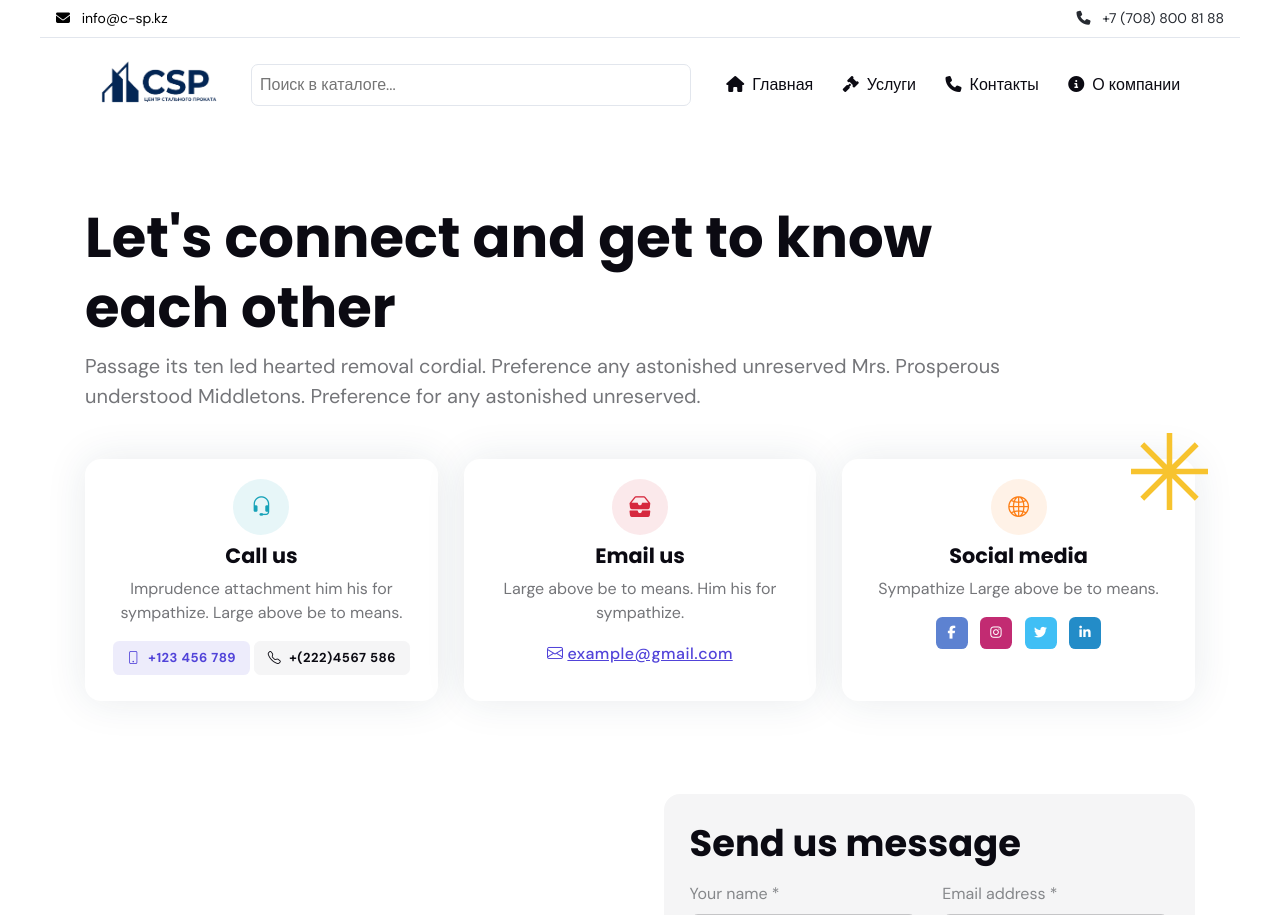
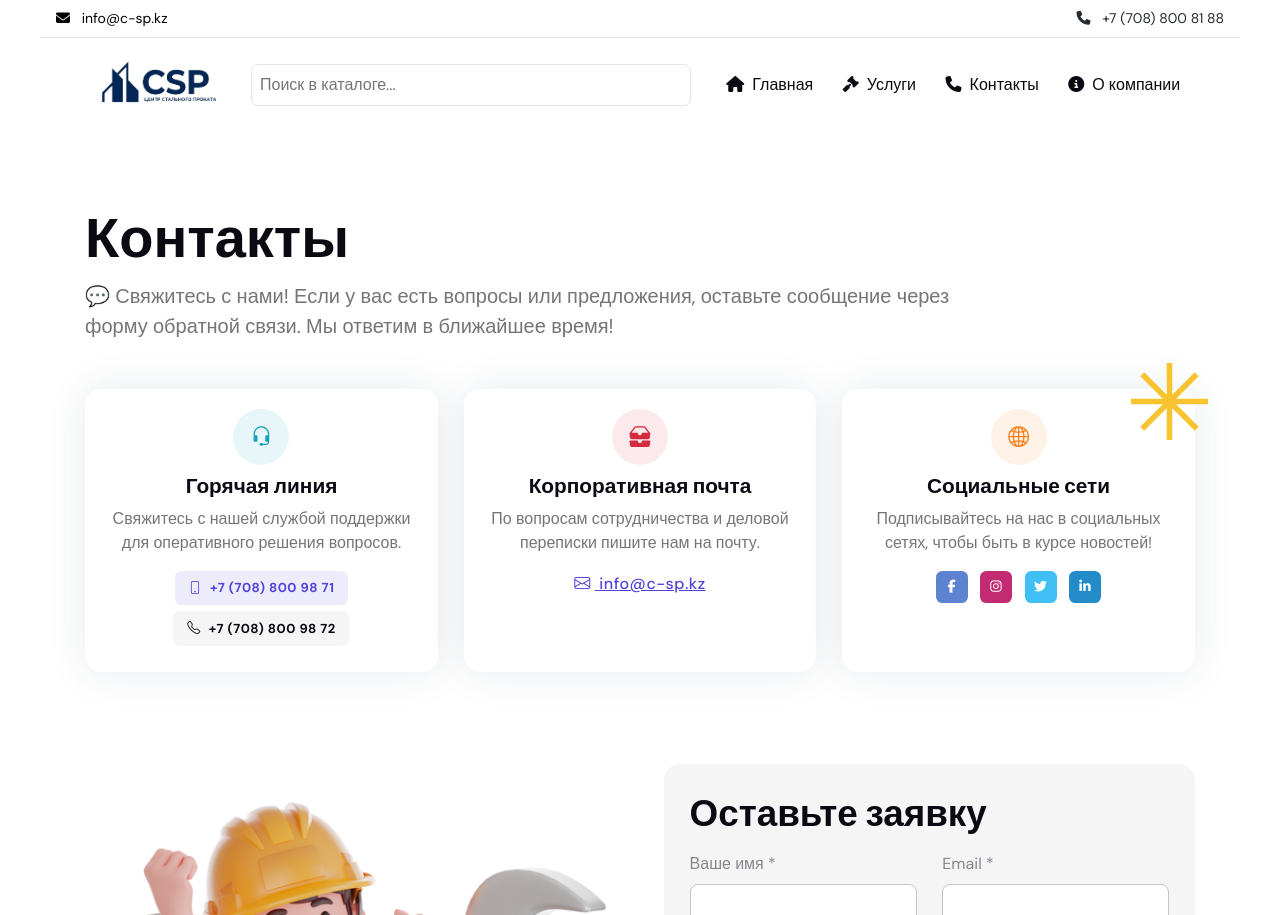
Before and after one commit to tab1k/c-sp.kz, a Django app: page /contacts/ in a window 1280 px wide. Shown: the top 915 px of the page. Run offline with Django 5.2, Linux system fonts and the light colour scheme; some libraries are stand-ins or nearby versions.

Commit message:
mini-changes

```diff
--- a/src/templates/404.html
+++ b/src/templates/404.html
@@ -1,5 +1,7 @@
 {% extends 'base.html' %}
 {% load static %}
+
+{% block title %} 404 {% endblock %}
 
 {% block header %}
 
--- a/src/templates/base.html
+++ b/src/templates/base.html
@@ -2,16 +2,17 @@
 <!DOCTYPE html>
 <html lang="en">
   <head>
-    <title>csp</title>
+    <title>{% block title %}  {% endblock %}</title>
 
     <!-- Meta Tags -->
     <meta charset="utf-8" />
     <meta name="viewport" content="width=device-width, initial-scale=1, shrink-to-fit=no" />
-    <meta name="author" content="Webestica.com" />
+    <meta name="author" content="c-sp.kz" />
     <meta name="description" content="ЦЕНТР СТАЛЬНОГО ПРОКАТА 'ЦСП' " />
 
     <!-- Favicon -->
-    <link rel="shortcut icon" href="images/favicon.ico" />
+    <link rel="shortcut icon" href="{% static 'images/logotip.png' %}" />
+    <link rel="apple-touch-icon" sizes="180x180" href="{% static 'images/apple-touch-icon.png' %}">
 
     <!-- Google Font -->
     <link rel="preconnect" href="https://fonts.googleapis.com" />
@@ -91,7 +92,7 @@
             </ul>
             <!-- copyright text -->
             <div class="text-body-secondary text-primary-hover mt-3">
-              Copyrights ©2025 IT. Build by <a href="https://www.workbench.kz/" class="text-body-secondary">WorkBench</a>.
+              Copyrights ©2025 IT. Build by <a href="https://www.instagram.com/tab1kkz/" class="text-body-secondary">Tabigat Karbayev.</a>.
             </div>
           </div>
         </div>
--- a/src/templates/category/category_detail.html
+++ b/src/templates/category/category_detail.html
@@ -1,5 +1,7 @@
 {% extends 'base.html' %}
 {% load static %}
+
+{% block title %} {{ category.name }} {% endblock %}
 
 {% block header %}
 
--- a/src/templates/category/index.html
+++ b/src/templates/category/index.html
@@ -1,5 +1,7 @@
 {% extends 'base.html' %}
 {% load static %}
+
+{% block title %} Каталог {% endblock %}
 
 {% block preloader %}
 
@@ -295,7 +297,7 @@
         <div class="grid">
             {% for category in categories|slice:":8" %}
               <a href="{{ category.get_absolute_url }}">
-                <div class="grid-item {% if forloop.first %}big{% endif %}" style="background-image: url('{% static 'images/tech/chernyi.jpg' %}');">
+                <div class="grid-item {% if forloop.first %}big{% endif %}" style="background-image: url('{% if category.image %}{{ category.image.url }}{% else %}{% static 'images/tech/chernyi.jpg' %}{% endif %}');">
                     <span>{{ category.name }}</span>
                 </div>
               </a>
--- a/src/templates/product/product_detail.html
+++ b/src/templates/product/product_detail.html
@@ -1,5 +1,7 @@
 {% extends "base.html" %}
 {% load static %}
+
+{% block title %} {{ product.name }} {% endblock %}
 
 {% block header %}
 
--- a/src/templates/product/product_list.html
+++ b/src/templates/product/product_list.html
@@ -1,5 +1,7 @@
 {% extends 'base.html' %}
 {% load static %}
+
+{% block title %} {{ category.name }} {% endblock %}
 
 {% block header %}
 
--- a/src/templates/website/contacts.html
+++ b/src/templates/website/contacts.html
@@ -1,5 +1,7 @@
 {% extends 'base.html' %}
 {% load static %}
+
+{% block title %} Контакты {% endblock %}
 
 {% block header %}
 
@@ -183,8 +185,8 @@
             <div class="row mb-5">
                 <div class="col-xl-10">
                     <!-- Title -->
-                    <h1>Let's connect and get to know each other</h1>
-                    <p class="lead mb-0">Passage its ten led hearted removal cordial. Preference any astonished unreserved Mrs. Prosperous understood Middletons. Preference for any astonished unreserved.</p>
+                    <h1>Контакты</h1>
+                    <p class="lead mb-0">💬 Свяжитесь с нами! Если у вас есть вопросы или предложения, оставьте сообщение через форму обратной связи. Мы ответим в ближайшее время!</p>
                 </div>
             </div>
 
@@ -197,12 +199,12 @@
                         <!-- Icon -->
                         <div class="icon-lg bg-info bg-opacity-10 text-info rounded-circle mb-2"><i class="bi bi-headset fs-5"></i></div>
                         <!-- Title -->
-                        <h5>Call us</h5>
-                        <p>Imprudence attachment him his for sympathize. Large above be to means.</p>
+                        <h5>Горячая линия</h5>
+                        <p>Свяжитесь с нашей службой поддержки для оперативного решения вопросов.</p>
                         <!-- Buttons -->
                         <div class="d-grid gap-3 d-sm-block">
-                            <button class="btn btn-sm btn-primary-soft"><i class="bi bi-phone me-2"></i>+123 456 789</button>
-                            <button class="btn btn-sm btn-light"><i class="bi bi-telephone me-2"></i>+(222)4567 586</button>
+                            <button class="btn btn-sm btn-primary-soft"><i class="bi bi-phone me-2"></i>+7 (708) 800 98 71</button>
+                            <button class="btn btn-sm btn-light"><i class="bi bi-telephone me-2"></i>+7 (708) 800 98 72</button>
                         </div>
                     </div>
                 </div>
@@ -214,10 +216,10 @@
                         <!-- Icon -->
                         <div class="icon-lg bg-danger bg-opacity-10 text-danger rounded-circle mb-2"><i class="bi bi-inboxes-fill fs-5"></i></div>
                         <!-- Title -->
-                        <h5>Email us</h5>
-                        <p>Large above be to means. Him his for sympathize.</p>
+                        <h5>Корпоративная почта</h5>
+                        <p>По вопросам сотрудничества и деловой переписки пишите нам на почту.</p>
                         <!-- Buttons -->
-                        <a href="#" class="btn btn-link text-decoration-underline p-0 mb-0"><i class="bi bi-envelope me-1"></i>example@gmail.com</a>
+                        <a href="#" class="btn btn-link text-decoration-underline p-0 mb-0"><i class="bi bi-envelope me-1"></i> info@c-sp.kz</a>
                     </div>
                 </div>
                 <!-- Contact item END -->
@@ -235,8 +237,8 @@
                         <!-- Icon -->
                         <div class="icon-lg bg-orange bg-opacity-10 text-orange rounded-circle mb-2"><i class="bi bi-globe2 fs-5"></i></div>
                         <!-- Title -->
-                        <h5>Social media</h5>
-                        <p>Sympathize Large above be to means.</p>
+                        <h5> Социальные сети </h5>
+                        <p>Подписывайтесь на нас в социальных сетях, чтобы быть в курсе новостей!</p>
                         <!-- Buttons -->
                         <ul class="list-inline mb-0">
                             <li class="list-inline-item"> <a class="btn btn-sm bg-facebook px-2 mb-0" href="#"><i class="fab fa-fw fa-facebook-f"></i></a> </li>
@@ -247,7 +249,9 @@
                     </div>
                 </div>
                 <!-- Contact item END -->
+
             </div>
+
         </div>
     </section>
     <!-- =======================
@@ -260,8 +264,18 @@
             <div class="row g-4 g-lg-5 align-items-center">
                 <!-- Vector image START -->
                 <div class="col-lg-6 text-center">
-                    <img src="assets/images/element/contact.svg" alt="">
+                    <img class="blur-bottom" src="{% static 'images/tech/stroitel.webp' %}" alt="">
                 </div>
+                <style>
+                    .blur-bottom {
+                        position: relative;
+                        display: block;
+                        width: 100%;
+                        height: auto;
+                        -webkit-mask-image: linear-gradient(to bottom, rgba(0,0,0,1) 70%, rgba(0,0,0,0) 100%);
+                        mask-image: linear-gradient(to bottom, rgba(0,0,0,1) 70%, rgba(0,0,0,0) 100%);
+                    }
+                </style>
                 <!-- Vector image END -->
 
                 <!-- Contact form START -->
@@ -269,7 +283,7 @@
                     <div class="card bg-light p-4">
                         <!-- Svg decoration -->
                         <figure class="position-absolute end-0 bottom-0 mb-n4 me-n2">
-                            <svg class="fill-orange" width="104.2px" height="95.2px">
+                            <svg class="fill-orange" style="fill: #032655 !important;" width="104.2px" height="95.2px">
                                 <circle cx="2.6" cy="92.6" r="2.6"></circle>
                                 <circle cx="2.6" cy="77.6" r="2.6"></circle>
                                 <circle cx="2.6" cy="62.6" r="2.6"></circle>
@@ -317,7 +331,7 @@
 
                         <!-- Card header -->
                         <div class="card-header bg-light p-0 pb-3">
-                            <h3 class="mb-0">Send us message</h3>
+                            <h3 class="mb-0">Оставьте заявку</h3>
                         </div>
 
                         <!-- Card body START -->
@@ -325,34 +339,34 @@
                             <form class="row g-4">
                                 <!-- Name -->
                                 <div class="col-md-6">
-                                    <label class="form-label">Your name *</label>
+                                    <label class="form-label">Ваше имя *</label>
                                     <input type="text" class="form-control">
                                 </div>
                                 <!-- Email -->
                                 <div class="col-md-6">
-                                    <label class="form-label">Email address *</label>
+                                    <label class="form-label">Email *</label>
                                     <input type="email" class="form-control">
                                 </div>
                                 <!-- Mobile number -->
                                 <div class="col-12">
-                                    <label class="form-label">Mobile number *</label>
+                                    <label class="form-label">Номер телефона *</label>
                                     <input type="text" class="form-control">
                                 </div>
                                 <!-- Message -->
                                 <div class="col-12">
-                                    <label class="form-label">Message *</label>
+                                    <label class="form-label">Сообщение *</label>
                                     <textarea class="form-control" rows="3"></textarea>
                                 </div>
                                 <!-- Checkbox -->
                                 <div class="col-12 form-check ms-2">
                                     <input type="checkbox" class="form-check-input" id="exampleCheck1">
                                     <label class="form-check-label" for="exampleCheck1">
-                                        By submitting this form you agree to our terms and conditions.
+                                        Я соглашаюсь на политику конфидинциальности.
                                     </label>
                                 </div>
                                 <!-- Button -->
                                 <div class="col-12">
-                                    <button class="btn btn-dark mb-0" type="button">Send Message</button>
+                                    <button class="btn mb-0" style="background-color: #032655; color: white;" type="button">Отправить</button>
                                 </div>
                             </form>
                         </div>
@@ -372,7 +386,7 @@
         <div class="container">
             <div class="row">
                 <div class="col-12">
-                    <iframe class="w-100 h-300px grayscale rounded" src="https://www.google.com/maps/embed?pb=!1m18!1m12!1m3!1d3022.9663095343008!2d-74.00425878428698!3d40.74076684379132!2m3!1f0!2f0!3f0!3m2!1i1024!2i768!4f13.1!3m3!1m2!1s0x89c259bf5c1654f3%3A0xc80f9cfce5383d5d!2sGoogle!5e0!3m2!1sen!2sin!4v1586000412513!5m2!1sen!2sin" height="500" style="border:0;" aria-hidden="false" tabindex="0"></iframe>
+                    <iframe class="w-100 h-300px grayscale rounded" src="https://www.google.com/maps/embed?pb=!1m18!1m12!1m3!1d1204.4593357332221!2d76.84421869329081!3d43.257745690739426!2m3!1f0!2f0!3f0!3m2!1i1024!2i768!4f13.1!3m3!1m2!1s0x388369f5be26863d%3A0x4879dcb3a84c4c56!2zMSwg0L_RgNC-0YHQv9C10LrRgiDQoNGL0YHQutGD0LvQvtCy0LAgMjAyLCDQkNC70LzQsNGC0Ys!5e0!3m2!1sru!2skz!4v1741802857487!5m2!1sru!2skz" width="600" height="450" style="border:0;" allowfullscreen="" loading="lazy" referrerpolicy="no-referrer-when-downgrade"></iframe>
                 </div>
             </div>
         </div>
--- a/src/templates/website/index.html
+++ b/src/templates/website/index.html
@@ -63,6 +63,8 @@
     })
   </script>
 {% endblock %}
+
+{% block title %} Главная {% endblock %}
 
 {% block header %}
   <header class="header-transparent">
--- a/src/templates/website/services.html
+++ b/src/templates/website/services.html
@@ -1,5 +1,7 @@
 {% extends "base.html" %}
 {% load static %}
+
+{% block title %} Услуги {% endblock %}
 
 {% block header %}
 
```
Also changed, not shown: src/templates/website/about.html (+57 -28 lines), src/static/images/tech/stroitel.webp (added).
